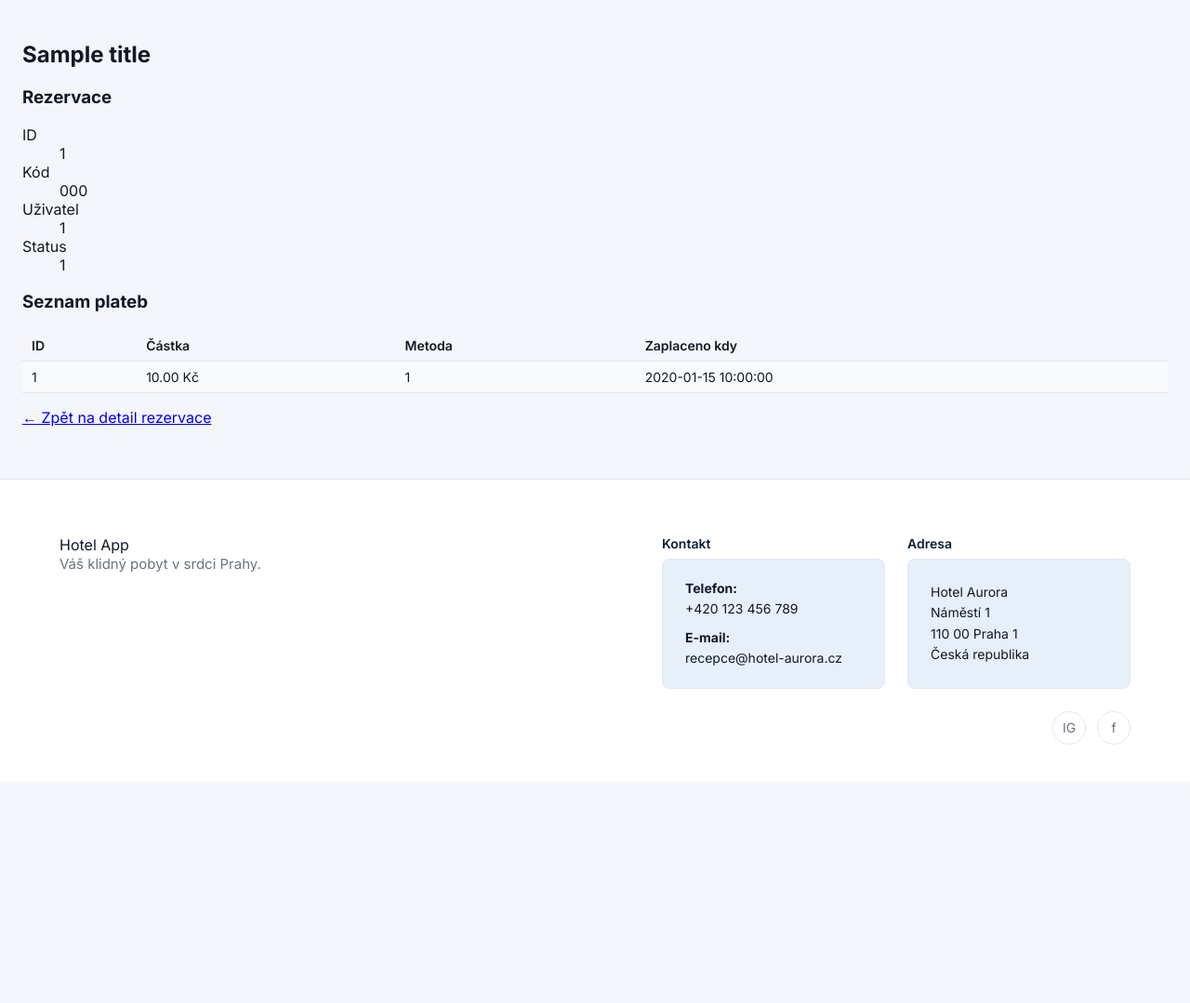
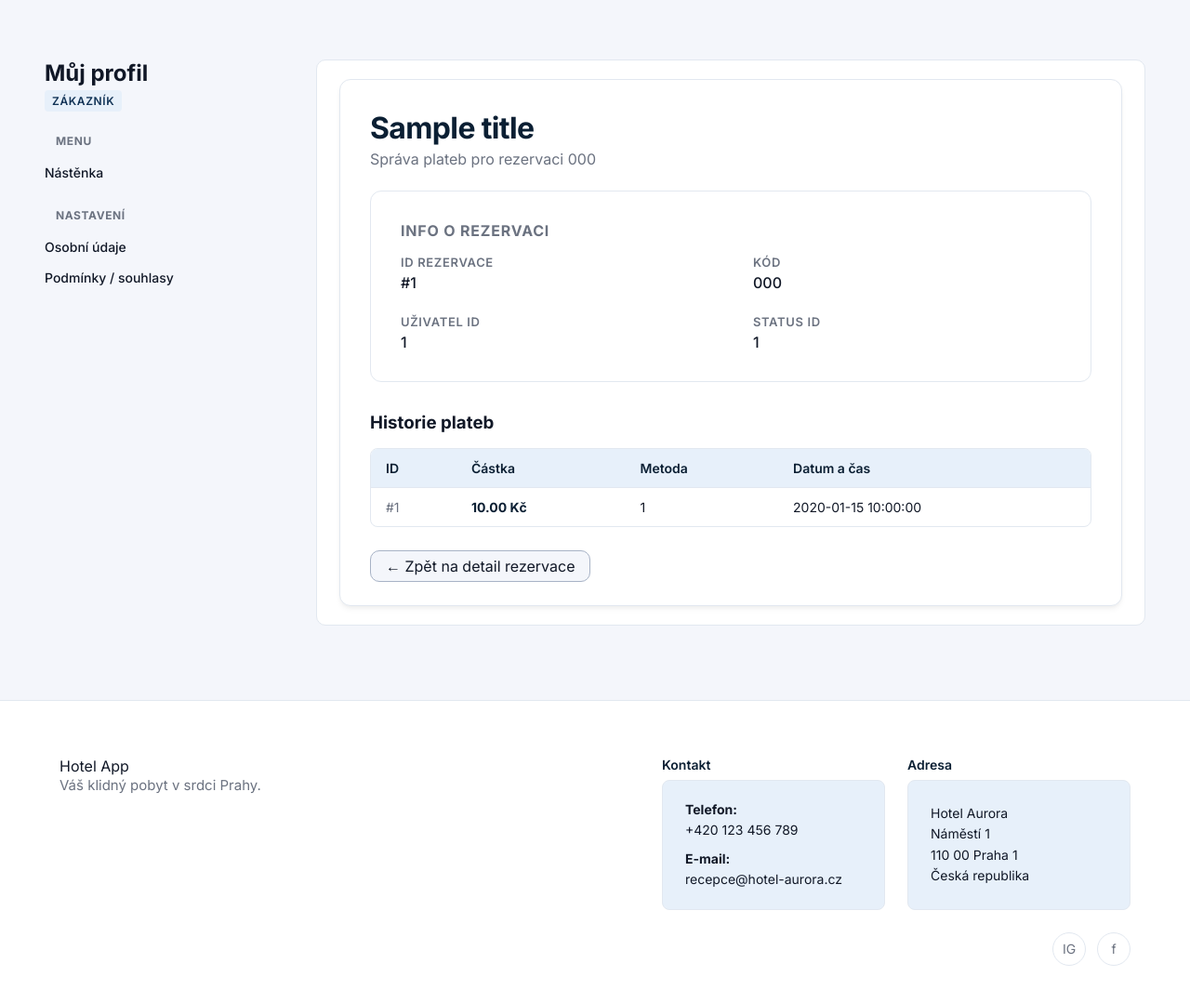
Before and after one commit to MarieHoravova/web-application-project, a FastAPI app: template templates/payments/payments_by_reservation.html in a window 1280 px wide. Shown: the part 67-1146 px from the top of the page at 93% size. Before the commit the page ends 868 px from the top, so only its background shows below. Run offline with FastAPI, Linux system fonts and the light colour scheme; the template is opened without the code that fills it: most values are stand-ins (such as "Sample title", 1, 10 or a date in 2020); some web fonts are replaced.

Commit message:
Redesign layout

```diff
--- a/services/ContactMessageService.py
+++ b/services/ContactMessageService.py
@@ -24,4 +24,6 @@ class ContactMessageService:
     def list_contact_messages(self, current_user_role: int, name: Optional[str] = None) -> List[Dict[str, Any]]:
         if current_user_role not in (ROLE_ADMIN, ROLE_RECEPTIONIST):
             raise PermissionError("Pouze admin nebo recepce mohou zobrazit zprávy z kontaktu")
+
+        print("DEBUG Service.list_contact_messages name=", repr(name))
         return repo_list_contact_messages(self.conn, name=name)
--- a/templates/payments/payments_by_reservation.html
+++ b/templates/payments/payments_by_reservation.html
@@ -1,65 +1,138 @@
-{% extends "base.html" %}
+{% extends "profile/profile_base.html" %}
 {% block title %}{{ title }}{% endblock %}
 
-{% block content %}
-  <h2>{{ title }}</h2>
+{% block profile_content %}
 
-  <h3>Rezervace</h3>
-  <dl>
-    <dt>ID</dt><dd>{{ reservation.id }}</dd>
-    <dt>Kód</dt><dd>{{ reservation.code }}</dd>
-    <dt>Uživatel</dt><dd>{{ reservation.user_id }}</dd>
-    <dt>Status</dt><dd>{{ reservation.status_id }}</dd>
-  </dl>
+  <div class="dashboard-header" style="margin-bottom: 24px;">
+    <h1 style="margin: 0 0 4px 0;">{{ title }}</h1>
+    <p style="color: var(--color-text-muted); margin: 0;">Správa plateb pro rezervaci {{ reservation.code }}</p>
+  </div>
+
+  <div class="detail-card" style="margin-bottom: 32px;">
+    <h3 style="margin-top: 0; margin-bottom: 16px; font-size: 16px; color: var(--color-text-muted); text-transform: uppercase; letter-spacing: 0.05em;">Info o rezervaci</h3>
+    <div class="detail-grid">
+        <div class="detail-item">
+            <span class="detail-label">ID Rezervace</span>
+            <span class="detail-value">#{{ reservation.id }}</span>
+        </div>
+        <div class="detail-item">
+            <span class="detail-label">Kód</span>
+            <span class="detail-value">{{ reservation.code }}</span>
+        </div>
+        <div class="detail-item">
+            <span class="detail-label">Uživatel ID</span>
+            <span class="detail-value">
+                <a href="{{ url_for('user_detail', user_id=reservation.user_id) }}" class="table-id-link">{{ reservation.user_id }}</a>
+            </span>
+        </div>
+        <div class="detail-item">
+            <span class="detail-label">Status ID</span>
+            <span class="detail-value">{{ reservation.status_id }}</span>
+        </div>
+    </div>
+  </div>
 
   {% if is_admin_or_receptionist %}
-    <h3>Nová platba</h3>
+    <div class="detail-card" style="margin-bottom: 32px; background-color: var(--color-bg-main); border: 1px dashed var(--color-border-subtle);">
+        <h3 style="margin-top: 0; margin-bottom: 16px; font-size: 18px;">Přidat novou platbu</h3>
+
         <form method="post" action="{{ url_for('payments_create_for_reservation', reservation_id=reservation.id) }}">
-      <label>Částka:<br>
-        <input type="number" name="amount" step="0.01" min="0" required>
-      </label><br>
+            <div style="display: flex; gap: 16px; align-items: flex-end; flex-wrap: wrap;">
 
-      <label>Způsob platby:<br>
-        <select name="method_id" required>
+                <label style="display: flex; flex-direction: column; gap: 6px; flex: 1; min-width: 150px;">
+                    <span style="font-size: 14px; font-weight: 500; color: var(--color-text-main);">Částka (Kč)</span>
+                    <input type="number" name="amount" step="0.01" min="0" required
+                           style="padding: 10px; border-radius: 6px; border: 1px solid var(--color-border-subtle);">
+                </label>
+
+                <label style="display: flex; flex-direction: column; gap: 6px; flex: 1; min-width: 200px;">
+                    <span style="font-size: 14px; font-weight: 500; color: var(--color-text-main);">Způsob platby</span>
+
+                    {# Překlad metod #}
+                    {% set method_translations = {
+                        'cash': 'Hotovost',
+                        'card': 'Platební karta',
+                        'transfer': 'Bankovní převod'
+                    } %}
+
+                    <select name="method_id" required
+                            style="padding: 10px; border-radius: 6px; border: 1px solid var(--color-border-subtle); background: white; cursor: pointer;">
                         {% for m in methods %}
-            <option value="{{ m.id }}">{{ m.id }} – {{ m.description }}</option>
+                            <option value="{{ m.id }}">
+                                {{ method_translations.get(m.description, m.description) }}
+                            </option>
                         {% endfor %}
                     </select>
-      </label><br>
+                </label>
 
-      <button type="submit">Přidat platbu</button>
+                <button type="submit" class="btn btn-primary" style="padding: 10px 24px; margin-bottom: 2px;">
+                    Přidat platbu
+                </button>
+            </div>
         </form>
+    </div>
   {% endif %}
 
-  <h3>Seznam plateb</h3>
+  <div class="dashboard-section">
+    <h3 style="margin-bottom: 16px;">Historie plateb</h3>
+
     {% if payments|length == 0 %}
-    <p>Zatím žádné platby.</p>
+        <p style="color: var(--color-text-muted);">Zatím nebyly zaznamenány žádné platby.</p>
     {% else %}
-    <table class="data">
+        <div class="table-responsive">
+            <table class="data-table">
+              <thead>
                 <tr>
                   <th>ID</th>
                   <th>Částka</th>
                   <th>Metoda</th>
-        <th>Zaplaceno kdy</th>
+                  <th>Datum a čas</th>
                   {% if is_admin %}<th>Akce</th>{% endif %}
                 </tr>
+              </thead>
+              <tbody>
                 {% for p in payments %}
                   <tr>
-          <td>{{ p.id }}</td>
-          <td>{{ "%.2f"|format(p.amount) }} Kč</td>
-          <td>{{ method_map.get(p.method_id, p.method_id) }}</td>
+                    <td><span style="color: var(--color-text-muted);">#{{ p.id }}</span></td>
+                    <td>
+                        <strong style="color: var(--color-primary-900);">
+                            {{ "%.2f"|format(p.amount) }} Kč
+                        </strong>
+                    </td>
+                    <td>
+                        {# Překlad metod i v tabulce #}
+                        {% set method_translations = {
+                            'cash': 'Hotovost',
+                            'card': 'Platební karta',
+                            'transfer': 'Bankovní převod'
+                        } %}
+                        {# method_map.get(p.method_id, ...) vrací popis, ten zkusíme přeložit #}
+                        {% set description = method_map.get(p.method_id, p.method_id) %}
+                        {{ method_translations.get(description, description) }}
+                    </td>
                     <td>{{ p.paid_at }}</td>
+
                     {% if is_admin %}
                       <td>
-              <form method="post" action="{{ url_for('payment_delete', reservation_id=reservation.id, payment_id=p.id) }}" style="display:inline">
-                <button type="submit" onclick="return confirm('Opravdu smazat platbu?');">Smazat</button>
+                        <form method="post" action="{{ url_for('payment_delete', reservation_id=reservation.id, payment_id=p.id) }}" style="margin: 0;">
+                          <button type="submit" class="btn btn-destructive" style="padding: 4px 10px; font-size: 12px;" onclick="return confirm('Opravdu smazat platbu?');">
+                            Smazat
+                          </button>
                         </form>
                       </td>
                     {% endif %}
                   </tr>
                 {% endfor %}
+              </tbody>
             </table>
+        </div>
     {% endif %}
+  </div>
 
-  <p><a href="{{ url_for('reservation_detail', reservation_id=reservation.id) }}">← Zpět na detail rezervace</a></p>
+  <div style="margin-top: 32px;">
+      <a href="{{ url_for('reservation_detail', reservation_id=reservation.id) }}" class="btn btn-secondary">
+        &larr; Zpět na detail rezervace
+      </a>
+  </div>
+
 {% endblock %}
--- a/templates/profile/profile_base.html
+++ b/templates/profile/profile_base.html
@@ -22,10 +22,12 @@
                     <li><a href="{{ url_for('users_list') }}" class="nav-item">Uživatelé</a></li>
                     <li><a href="{{ url_for('contact_messages_list') }}" class="nav-item">Přijaté zprávy</a></li>
                     <li><a href="{{ url_for('reservations_list') }}" class="nav-item">Rezervace hostů</a></li>
+                    <li><a href="{{ url_for('payments_list') }}" class="nav-item">Platby</a></li>
                     <li><a href="#" class="nav-item">Kalendář obsazenosti</a></li>
                 {% elif is_admin %}
                     <li><a href="{{ url_for('users_list') }}" class="nav-item">Uživatelé</a></li>
                     <li><a href="{{ url_for('reservations_list') }}" class="nav-item">Rezervace hostů</a></li>
+                    <li><a href="{{ url_for('payments_list') }}" class="nav-item">Platby</a></li>
                     <li><a href="{{ url_for('rooms_list') }}" class="nav-item">Pokoje</a></li>
                     <li><a href="{{ url_for('room_types_list') }}" class="nav-item">Typy pokojů</a></li>
                     <li><a href="{{ url_for('contact_messages_list') }}" class="nav-item">Přijaté zprávy</a></li>
```
Also changed, not shown: pages/ContactMessagePage.py (+25 -8 lines), pages/ProfilePage.py (+29 -29 lines), repositories/ContactMessageRepository.py (+9 -2 lines), templates/payments/payments_list.html (+39 -12 lines), database/database.db, 2 other files. Lines whose indentation alone changed are shown as unchanged.
